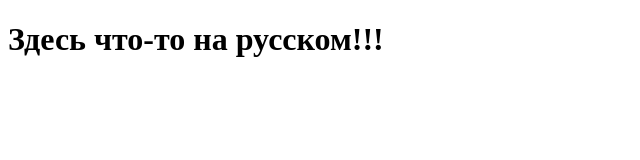
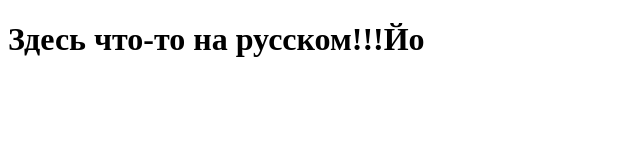
Before and after one commit to Donchick/sandbox, a website: page index.html in a window 1280 px wide. Shown: the full height of the page, 0-640 px from the left. Drawn offline with Linux system fonts and the light colour scheme.

Commit message:
experiment

```diff
--- a/index.html
+++ b/index.html
@@ -5,6 +5,6 @@
   <title>Hello from Donat's sandbox</title>
 </head>
 <body>
-<h1>Здесь что-то на русском!!!</h1>
+<h1>Здесь что-то на русском!!!Йо</h1>
 </body>
 </html>
```
